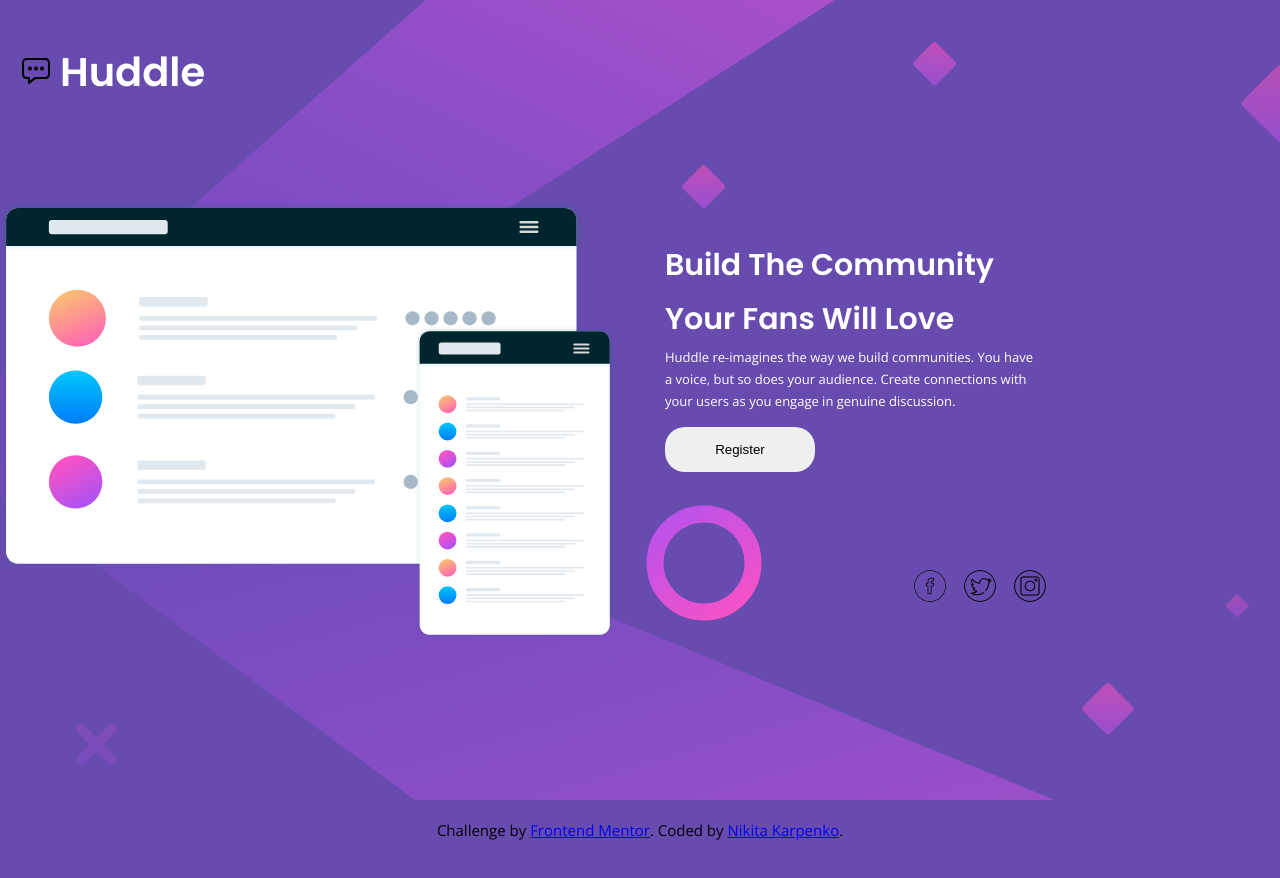
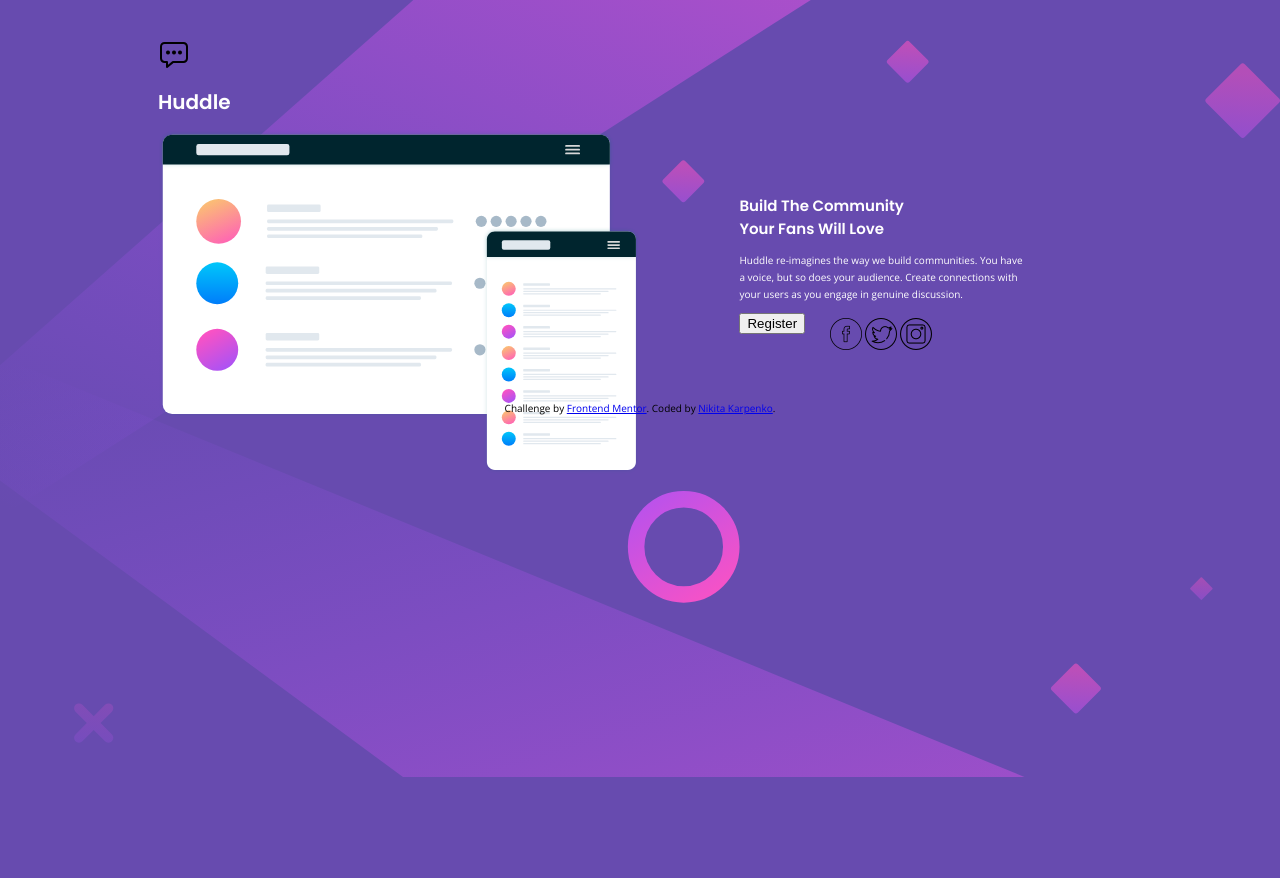
Before and after one commit to nyakita/huddle-landing, a plain HTML site: page index.html in a window 1280 px wide. After the commit the page ends 800 px from the top, so only its background shows below. Drawn offline with nearby package versions, Linux system fonts and the light colour scheme.

Commit message:
All font-sizes removed with pixels

```diff
--- a/css/style.css
+++ b/css/style.css
@@ -2,12 +2,11 @@
 @import url('https://fonts.googleapis.com/css2?family=Poppins:wght@400;600&display=swap');
 
 *{
-  padding:0;
-  margin:0;
+  box-sizing: border-box;
 }
 
 html{
-  font-size:62.5%;
+  font-size:62.5%;  /*10px */
 }
 
 body{
@@ -17,36 +16,32 @@ body{
   background-repeat: no-repeat;
   background-size: cover;
   background-color: hsl(257, 40%, 49%);
-  height:100vh;
+  padding:13em 15em;
+
 }
 
 h1{
   font-family:"Poppins";
   font-weight: 600;
   color:#FFF;
-  font-size:4rem;
-  margin:3rem 1rem 0 6rem;
 }
 
 h2{
   font-family:"Poppins";
   font-weight:600;
   color:#FFF;
-  font-size:3rem;
-  line-height: 1.8;
 }
 
 .wrapper{
   display:grid;
   grid-template-columns:1fr 1fr;
-  grid-auto-rows: 14rem;
+  grid-auto-rows: 6em;
   grid-template-areas:
   "item1 ."
   "item1 item2"
   "item1 item2"
-  ". item3"
+  "item1 item3"
   "footer footer";
-  grid-gap:5rem;
 }
 
 .item1{
@@ -57,13 +52,13 @@ h2{
 
 .item2{
   grid-area:item2;
-  justify-self:stretch;
+  justify-self:center;
   align-self: center;
+  width:.5fr;
 }
 
 .item2 p{
   color:#fff;
-  font-size:1.3rem;
   line-height:1.7;
 }
 
@@ -78,30 +73,21 @@ h2{
 
 .item3 img{
   background-color: hsl(257, 40%, 49%);
-  margin-left:1.5rem;
-  border-radius:2rem;
 }
 
 .mockUp{
   max-width:100%;
   max-height:100%;
-  position: relative;
-  top:10rem;
 }
+
 
 footer{
   grid-area:footer;
   align-self:center;
   justify-self:center;
-  font-size:1.5rem;
 }
 
 button{
-  width:15rem;
-  padding:1.5rem;
-  border-radius:2rem;
-  border:none;
-  margin-top:1.5rem;
 }
 
 button:hover{
@@ -109,8 +95,4 @@ button:hover{
 }
 .huddle{
     font-size:32px;
-    position: relative;
-    top:7.8rem;
-    left:2rem;
-
 }
```
